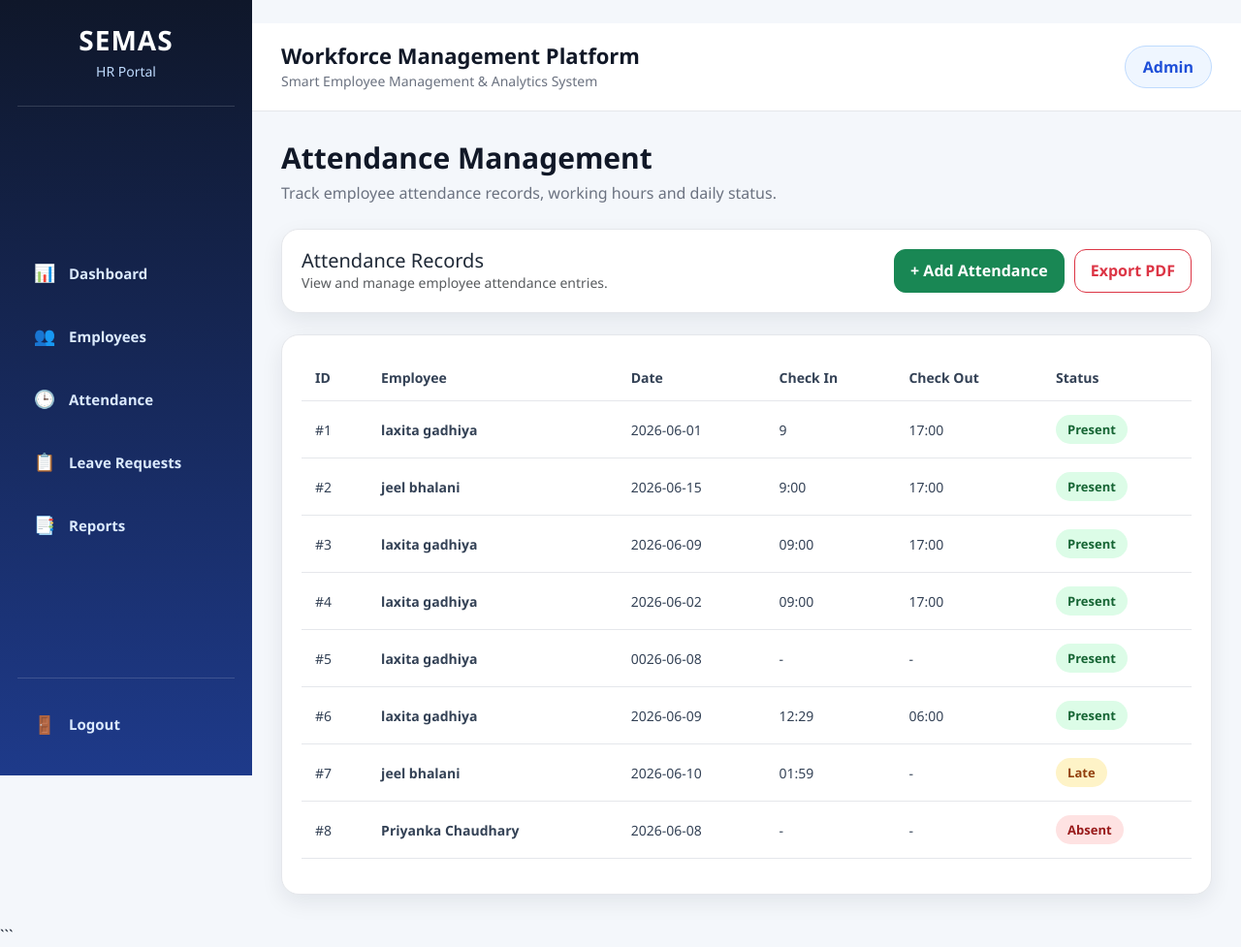
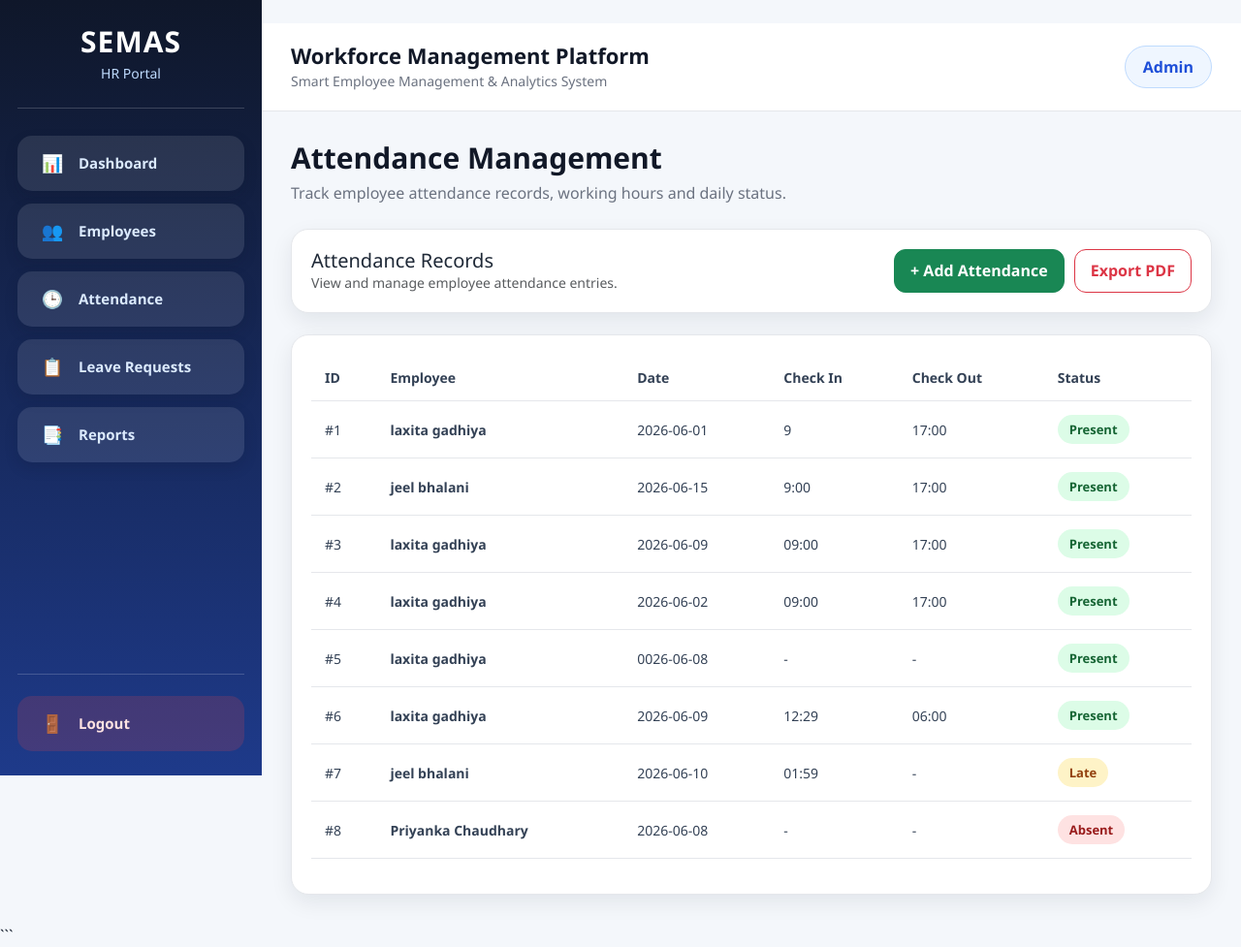
Before and after one commit to laxitagadhiya118/SEMAS-HR-Portal, a Flask app: page /attendance in a window 1280 px wide. Shown: the whole page at 97% size. Run offline with Flask 3, Linux system fonts and the light colour scheme; a user stored in the database is signed in; data comes from the database, SQL or seed files in the repository.

Commit message:
Update sidebar list view

```diff
--- a/static/style.css
+++ b/static/style.css
@@ -1,3 +1,4 @@
+
 /* =========================
    GLOBAL STYLE
 ========================= */
@@ -32,9 +33,9 @@ a {
 ========================= */
 
 .sidebar {
-    width: 260px;
+    width: 270px;
     background: linear-gradient(180deg, #0f172a, #1e3a8a);
-    color: white;
+    color: #ffffff;
     padding: 25px 18px;
     display: flex;
     flex-direction: column;
@@ -48,11 +49,11 @@ a {
 .sidebar-logo {
     text-align: center;
     padding-bottom: 25px;
-    border-bottom: 1px solid rgba(255, 255, 255, 0.15);
+    border-bottom: 1px solid rgba(255, 255, 255, 0.18);
 }
 
 .sidebar-logo h2 {
-    font-size: 28px;
+    font-size: 30px;
     font-weight: 800;
     letter-spacing: 1px;
     margin-bottom: 4px;
@@ -64,46 +65,47 @@ a {
     margin-bottom: 0;
 }
 
-/* Sidebar List View */
+/* =========================
+   SIDEBAR LIST VIEW
+========================= */
 
 .sidebar-menu {
-    margin-top: 25px;
+    margin-top: 28px;
+    display: flex;
+    flex-direction: column;
+    gap: 13px;
 }
 
-.side-list {
-    list-style: none;
-    padding: 0;
-    margin: 0;
+.sidebar-list-item {
+    width: 100%;
 }
 
-.side-list li {
-    margin-bottom: 10px;
-}
-
-.side-list li a,
-.sidebar-footer a {
+.sidebar-list-item a {
     display: flex;
     align-items: center;
-    gap: 13px;
-    padding: 14px 16px;
-    border-radius: 14px;
+    gap: 14px;
+    width: 100%;
+    padding: 15px 18px;
+    background: rgba(255, 255, 255, 0.10);
     color: #dbeafe;
+    border-radius: 15px;
     font-size: 15px;
-    font-weight: 600;
-    background: transparent;
+    font-weight: 700;
+    border-left: 5px solid transparent;
+    box-shadow: 0 6px 14px rgba(15, 23, 42, 0.15);
     transition: all 0.3s ease;
 }
 
-.side-list li a:hover,
-.sidebar-footer a:hover {
-    background: rgba(255, 255, 255, 0.14);
-    color: #ffffff;
-    transform: translateX(5px);
+.sidebar-list-item a:hover {
+    background: #ffffff;
+    color: #1e3a8a;
+    border-left: 5px solid #60a5fa;
+    transform: translateX(6px);
 }
 
 .menu-icon {
     font-size: 18px;
-    width: 24px;
+    width: 26px;
     text-align: center;
 }
 
@@ -111,9 +113,33 @@ a {
     display: inline-block;
 }
 
+/* Sidebar logout button */
+
 .sidebar-footer {
-    padding-top: 20px;
-    border-top: 1px solid rgba(255, 255, 255, 0.15);
+    padding-top: 22px;
+    border-top: 1px solid rgba(255, 255, 255, 0.18);
+}
+
+.sidebar-footer a {
+    display: flex;
+    align-items: center;
+    gap: 14px;
+    width: 100%;
+    padding: 15px 18px;
+    background: rgba(239, 68, 68, 0.18);
+    color: #fee2e2;
+    border-radius: 15px;
+    font-size: 15px;
+    font-weight: 700;
+    border-left: 5px solid transparent;
+    transition: all 0.3s ease;
+}
+
+.sidebar-footer a:hover {
+    background: #ffffff;
+    color: #dc2626;
+    border-left: 5px solid #ef4444;
+    transform: translateX(6px);
 }
 
 /* =========================
@@ -121,8 +147,8 @@ a {
 ========================= */
 
 .content-area {
-    margin-left: 260px;
-    width: calc(100% - 260px);
+    margin-left: 270px;
+    width: calc(100% - 270px);
     min-height: 100vh;
 }
 
@@ -497,12 +523,12 @@ a {
 
 @media (max-width: 900px) {
     .sidebar {
-        width: 220px;
+        width: 230px;
     }
 
     .content-area {
-        margin-left: 220px;
-        width: calc(100% - 220px);
+        margin-left: 230px;
+        width: calc(100% - 230px);
     }
 
     .topbar {
--- a/templates/base.html
+++ b/templates/base.html
@@ -6,7 +6,7 @@
     <meta name="viewport" content="width=device-width, initial-scale=1.0">
     <title>SEMAS HR Portal</title>
 
-    <!-- Bootstrap -->
+    <!-- Bootstrap CSS -->
     <link href="https://cdn.jsdelivr.net/npm/bootstrap@5.3.3/dist/css/bootstrap.min.css" rel="stylesheet">
 
     <!-- Custom CSS -->
@@ -18,60 +18,67 @@
 
     <!-- Sidebar -->
     <aside class="sidebar">
+
+        <div>
             <div class="sidebar-logo">
                 <h2>SEMAS</h2>
                 <p>HR Portal</p>
             </div>
 
+            <!-- Sidebar List View Menu -->
             <nav class="sidebar-menu">
-            <ul class="side-list">
-                <li>
+
+                <div class="sidebar-list-item">
                     <a href="/">
                         <span class="menu-icon">📊</span>
                         <span class="menu-text">Dashboard</span>
                     </a>
-                </li>
+                </div>
 
-                <li>
+                <div class="sidebar-list-item">
                     <a href="/employees">
                         <span class="menu-icon">👥</span>
                         <span class="menu-text">Employees</span>
                     </a>
-                </li>
+                </div>
 
-                <li>
+                <div class="sidebar-list-item">
                     <a href="/attendance">
                         <span class="menu-icon">🕒</span>
                         <span class="menu-text">Attendance</span>
                     </a>
-                </li>
+                </div>
 
-                <li>
+                <div class="sidebar-list-item">
                     <a href="/leave-requests">
                         <span class="menu-icon">📋</span>
                         <span class="menu-text">Leave Requests</span>
                     </a>
-                </li>
+                </div>
 
-                <li>
+                <div class="sidebar-list-item">
                     <a href="/reports">
                         <span class="menu-icon">📑</span>
                         <span class="menu-text">Reports</span>
                     </a>
-                </li>
-            </ul>
+                </div>
+
             </nav>
+        </div>
 
+        <!-- Sidebar Footer -->
         <div class="sidebar-footer">
             <a href="/logout">
                 <span class="menu-icon">🚪</span>
                 <span class="menu-text">Logout</span>
             </a>
         </div>
+
     </aside>
 
     <!-- Main Content -->
     <main class="content-area">
+
         <div class="topbar">
             <div>
                 <h4>Workforce Management Platform</h4>
@@ -86,6 +93,7 @@
         <div class="page-content">
             {% block content %}{% endblock %}
         </div>
+
     </main>
 
 </div>
```
Lines whose indentation alone changed are shown as unchanged.
